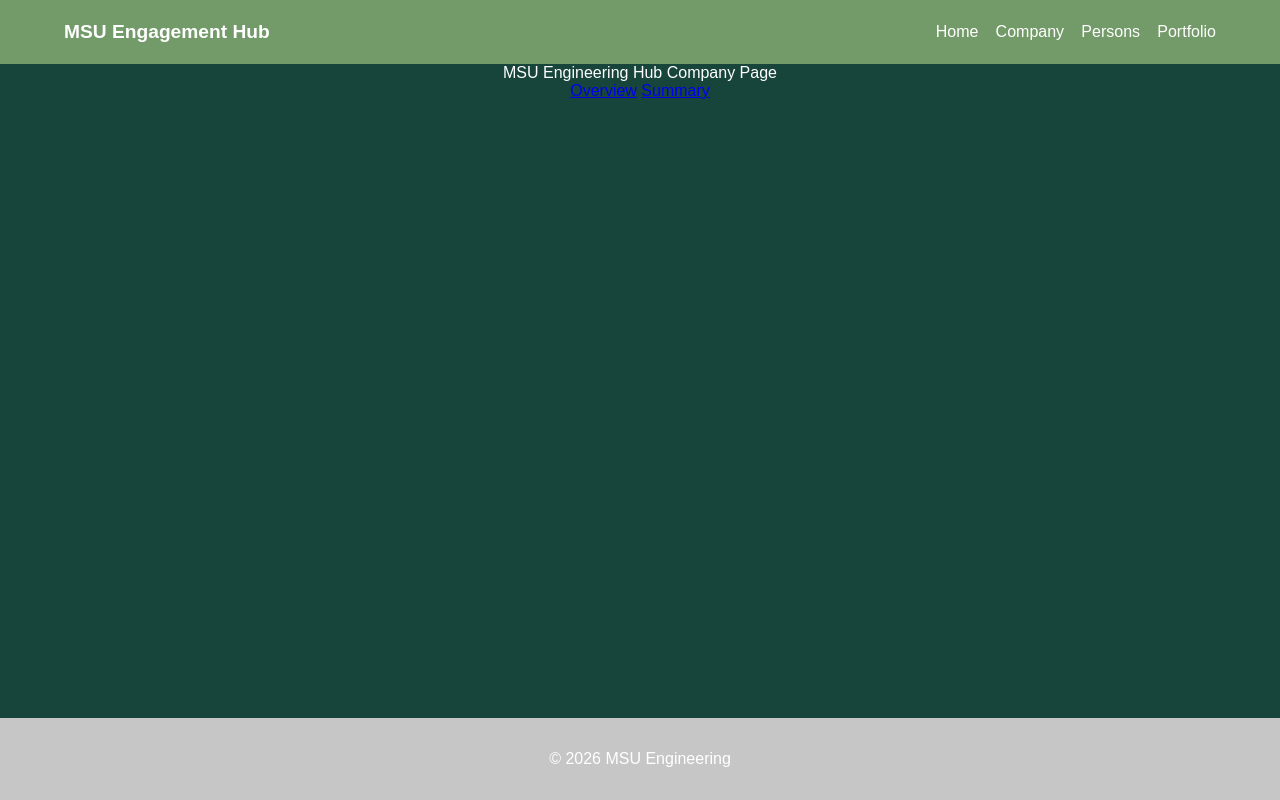
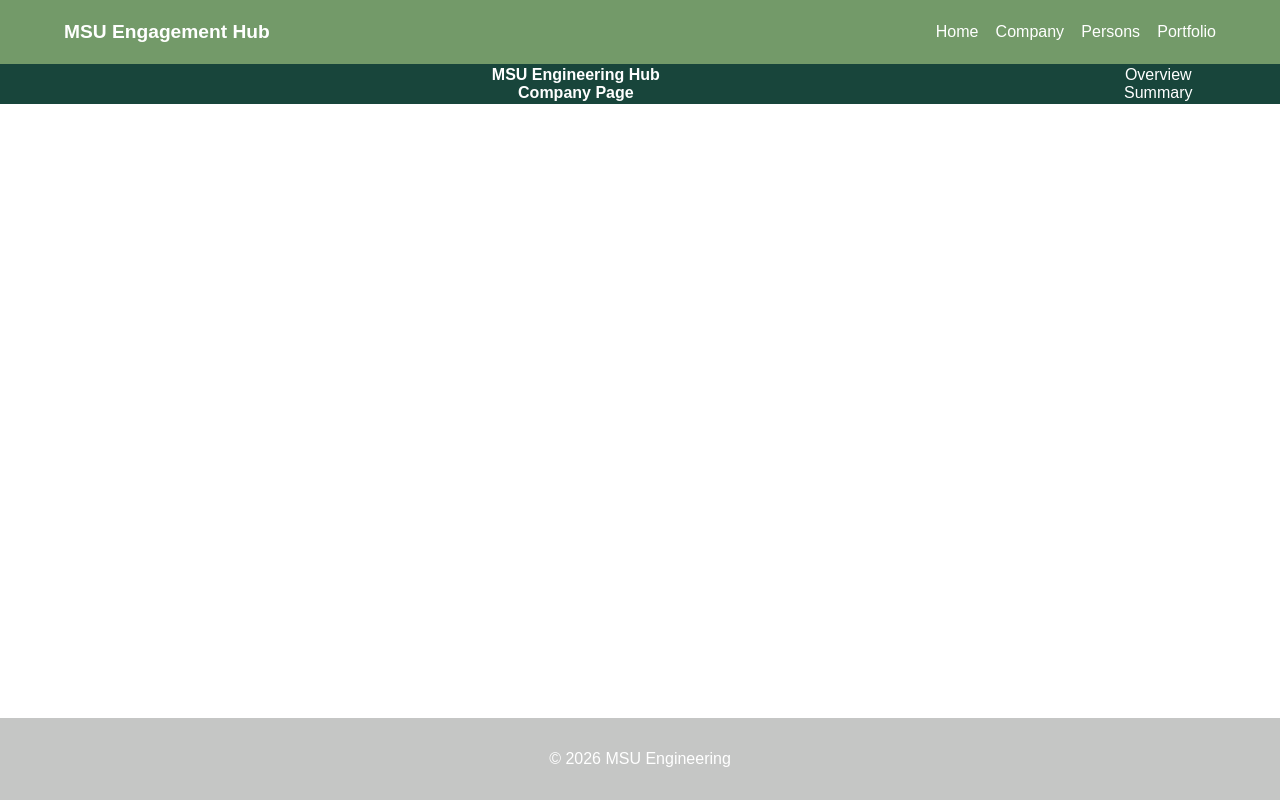
Before and after one commit to sungodemk/msu-engineering-engagement-hub, a Flask app: page /company in a window 1280 px wide. Run offline with Flask 3, Linux system fonts and the light colour scheme.

Commit message:
Updated Company Page and made a sample blank image for a templated company image

```diff
--- /dev/null
+++ b/static/css/company_avatar.css
@@ -0,0 +1,7 @@
+img {
+    width: 150px;
+    height: 150px;
+    position: absolute;
+    top: 200px;
+    left: 300px;
+}
--- a/static/css/company_page.css
+++ b/static/css/company_page.css
@@ -2,6 +2,7 @@ body {
     font-family: Arial, sans-serif;
     text-align: center;
     color: white;
-    background-color: #18453B; /*Planning on using this MSU green color for the later tabs,
-                                   but put it there for now so I can feel easier to use it later.*/
+    background-color: white;
+    /* background-color: #18453B; /*Planning on using this MSU green color for the later tabs,  */
+                                   /* but put it there for now so I can feel easier to use it later.*/
 }
--- /dev/null
+++ b/static/css/company_page_navbar.css
@@ -0,0 +1,38 @@
+.c_nav {
+    position:relative;
+    background-color: #18453B;
+    color: white;
+     /* Dimensions */
+    width: 100%;
+    height: 5vh;
+    min-height: 5vh;
+    /* alignment/sizing */
+    display: flex;
+    align-items: center;
+    justify-content: space-between;
+    padding: 0 5%;
+    box-sizing: border-box;
+}
+
+/* left side of navbar */
+.c_nav_left a {
+    color: white;
+    text-decoration: none;
+    margin-left: 1vw;
+    opacity: 1;
+    transition: opacity 0.3s ease;
+}
+
+/* middle of navbar */
+.c_title {
+    font-size: 1.0em;
+    font-weight: bold;
+}
+
+.c_nav_middle {
+    color: white;
+    text-align: center;
+    margin: 50vh;
+    opacity: 1;
+    transition: opacity 0.3s ease;
+}
```
Also changed, not shown: static/images/blank_company_avatar.png (added).
